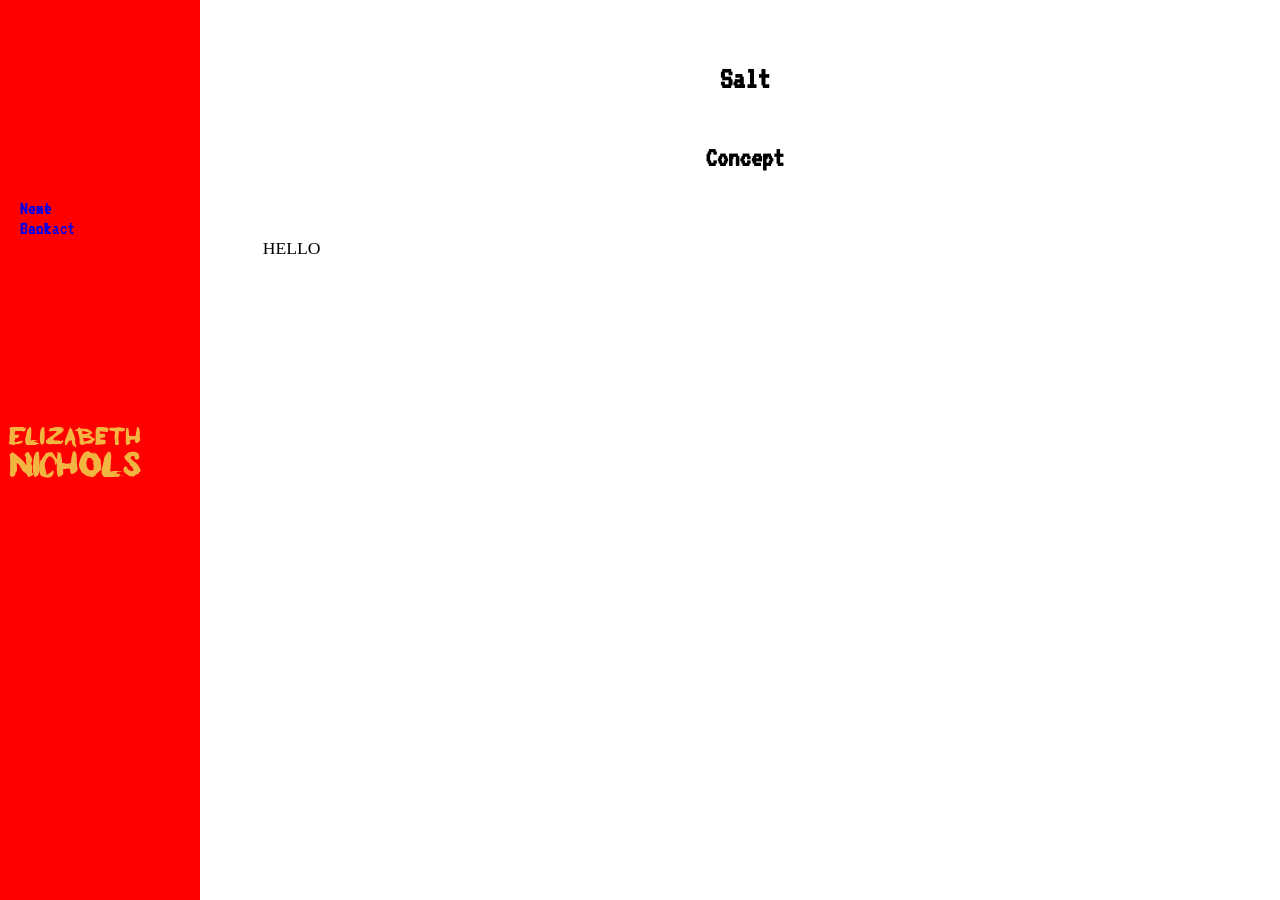
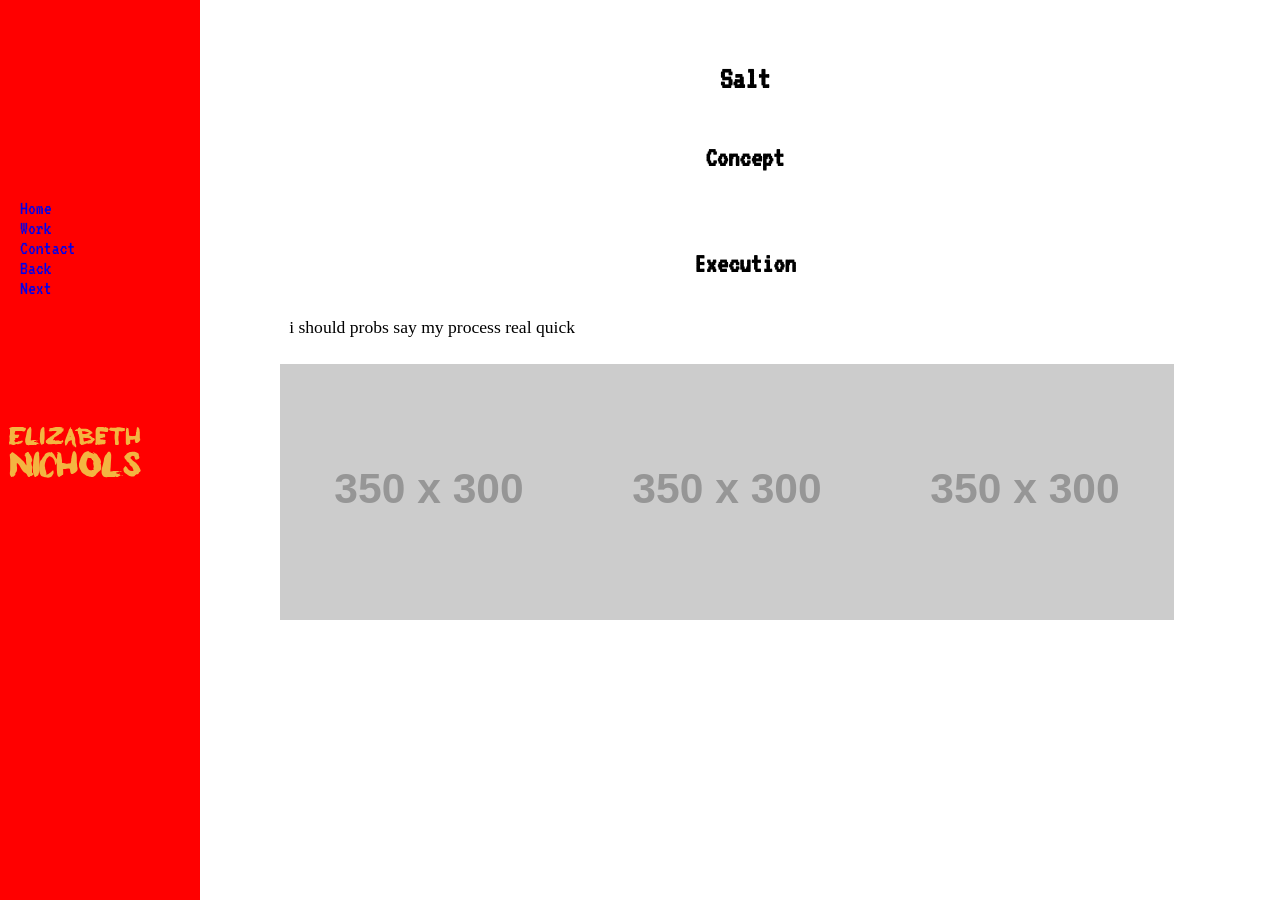
Before and after one commit to sky-bones/portfolio, a Jekyll site: the page built from _posts/2015-10-20-salt.md, in a window 1280 px wide. Built offline with Jekyll 4.4.1, drawn with Linux system fonts in a browser that asks for light colours; some web fonts are replaced.

Commit message:
Final layout changes
fixed navigation - final edits
adding in parts to my portfolio layout

```diff
--- a/_layouts/default.html
+++ b/_layouts/default.html
@@ -25,17 +25,18 @@
 		</label>
 	<nav class="nav-pad nav">
 		<ul>
-		{% if page.layout == "portfolio-layout" %}
-		<li><a class="" href="{{site.baseurl}}/">Home</a></li>
-		{% endif %}
+			<li><a class="" href="{{site.baseurl}}/">Home</a></li>
+			<li class=""><a class="" href="{{ site.baseurl }}/2015/10/20/accursed">Work</a></li>
+			<li class=""><a class="" href="{{ site.baseurl }}/contact/">Contact</a></li>
 
-		<!-- im trying to have the index page have the work link and all other pages have the home link. im not really sure how to format. right now it's taking up the same space at the back/next links-->
+			{% if page.previous %}
+				<li class="next-prev-large"><a href="{{site.baseurl}}{{page.previous.url}}">Back</a></li>
+			{% endif %}
 
-		{% if page.url == "/" %}
-			<li><a class="" href="{{ site.baseurl }}/2015/10/20/accursed">Work</a></li>
-		{% endif %}
+			{% if page.next %}
+				<li class="next-prev-large"><a><a href="{{site.baseurl}}{{page.next.url}}">Next</a></li>
+			{% endif %}
 
-			<li><a class="" href="{{ site.baseurl }}/contact/">Contact</a></li>
 		</ul>
 	</nav>
 </div>
--- a/_layouts/portfolio-layout.html
+++ b/_layouts/portfolio-layout.html
@@ -1,30 +1,14 @@
 ---
 layout: default
 ---
-
-<!-- logo stuff (sider really) -->
-
-	<nav class="nav">
-		<ul class="nav-pad">
-			{% if page.next %}
-				<li><a class="nex-list-nav" href="{{site.baseurl}}{{page.next.url}}">Next</a></li>
-			{% endif %}
-
-			{% if page.previous %}
-				<li><a class="nex-list-nav" href="{{site.baseurl}}{{page.previous.url}}">Back</a></li>
-			{% endif %}
-		</ul>
-	</nav>
-
-
-<nav class="unit unit-xs-1 nex">
-	<ul class="">
+<nav class="nex">
+	<ul class="grid">
 		{% if page.previous %}
-			<li><a class="back unit-xs-1-2" href="{{site.baseurl}}{{page.previous.url}}">Back</a></li>
+			<li class="unit unit-xs-1-2"><a class="back" href="{{site.baseurl}}{{page.previous.url}}">Back</a></li>
 		{% endif %}
 
 		{% if page.next %}
-			<li><a class="next unit-push-xs-4-4 unit-xs-1-2" href="{{site.baseurl}}{{page.next.url}}">Next</a></li>
+			<li class="unit unit-xs-1-2 {% if page.previous == nil %}unit-offset-xs-1-2{% endif %}"><a class="next" href="{{site.baseurl}}{{page.next.url}}">Next</a></li>
 		{% endif %}
 	</ul>
 </nav>
@@ -49,6 +33,25 @@ layout: default
 	</div>
 </div>
 
-{{content}}
+<div class="grid push-1-2">
+	<div class="unit unit-xs-1 text-center">
+		<h2>Execution</h2>
+	</div>
+		<div class="unit unit-xs-1 unit-s-1 gutter">
+			<p> i should probs say my process real quick</p>
+		</div>
+			<div class="process-large">
+				<div class="unit unit-xs-1 unit-s-1 unit-m-1-3 unit-l-1-3">
+					<img class="img-flex" src="http://placehold.it/350x300/3f5cff" alt="">
+				</div>
+				<div class="unit unit-xs-1 unit-s-1-2 unit-m-1-3 unit-l-1-3">
+					<img class="img-flex" src="http://placehold.it/350x300/3f5cff" alt="">
+				</div>
+				<div class="unit unit-xs-1 unit-s-1-2 unit-m-1-3 unit-l-1-3">
+					<img class="img-flex" src="http://placehold.it/350x300/3f5cff" alt="">
+				</div>
+			</div>
+</div>
+
 
 </main>
--- a/css/main.css
+++ b/css/main.css
@@ -152,19 +152,22 @@ header {
 }
 
 .next {
-	position: absolute;
-	width: 2em;
-	height: 3em;
 	background-color: orange;
+	display: block;
+	text-align: right
 }
 
 .back {
 	background-color: gray;
-	position: absolute;
-	width: 3em;
+	display: block;
+
 }
 
 .nex-list-nav {
+	display: none;
+}
+
+.next-prev-large {
 	display: none;
 }
 
@@ -233,5 +236,8 @@ header {
 		display: block;
 	}
 
+.next-prev-large {
+	display: none;
+}
 
 }
```
